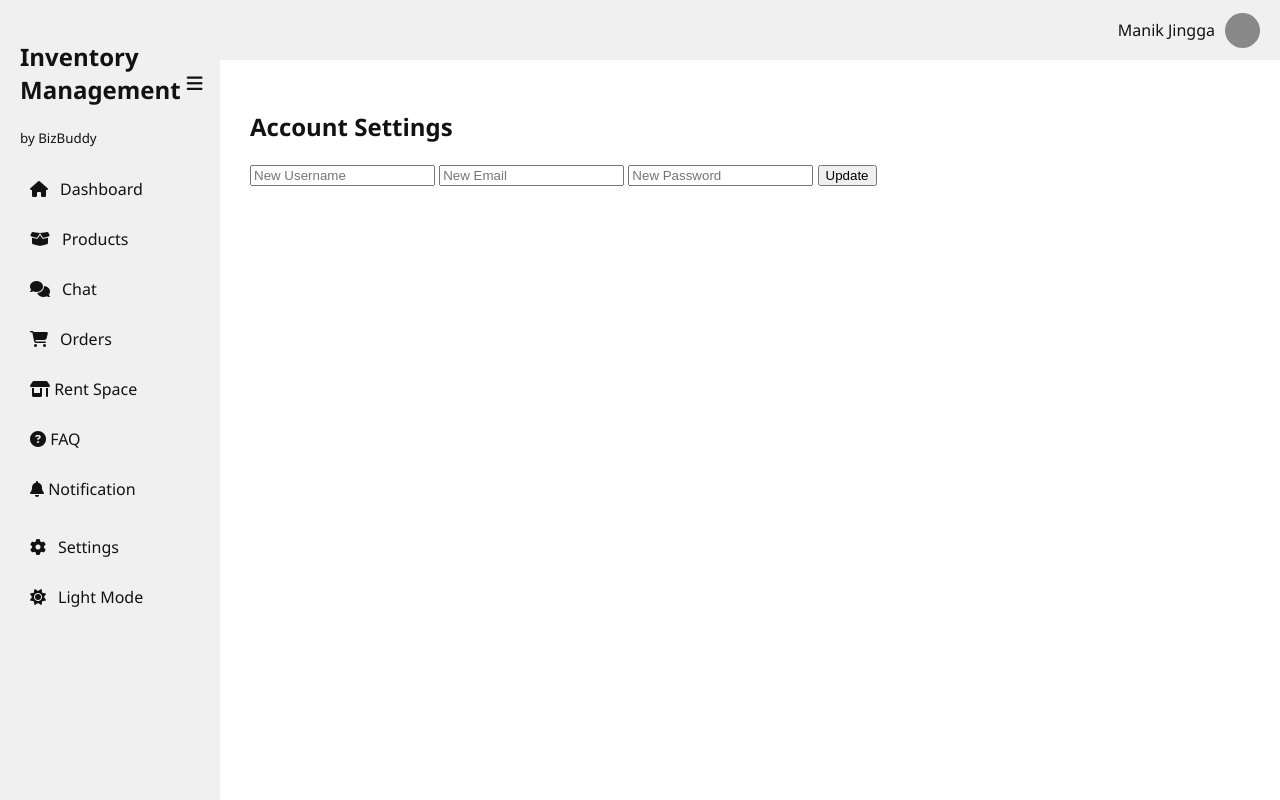
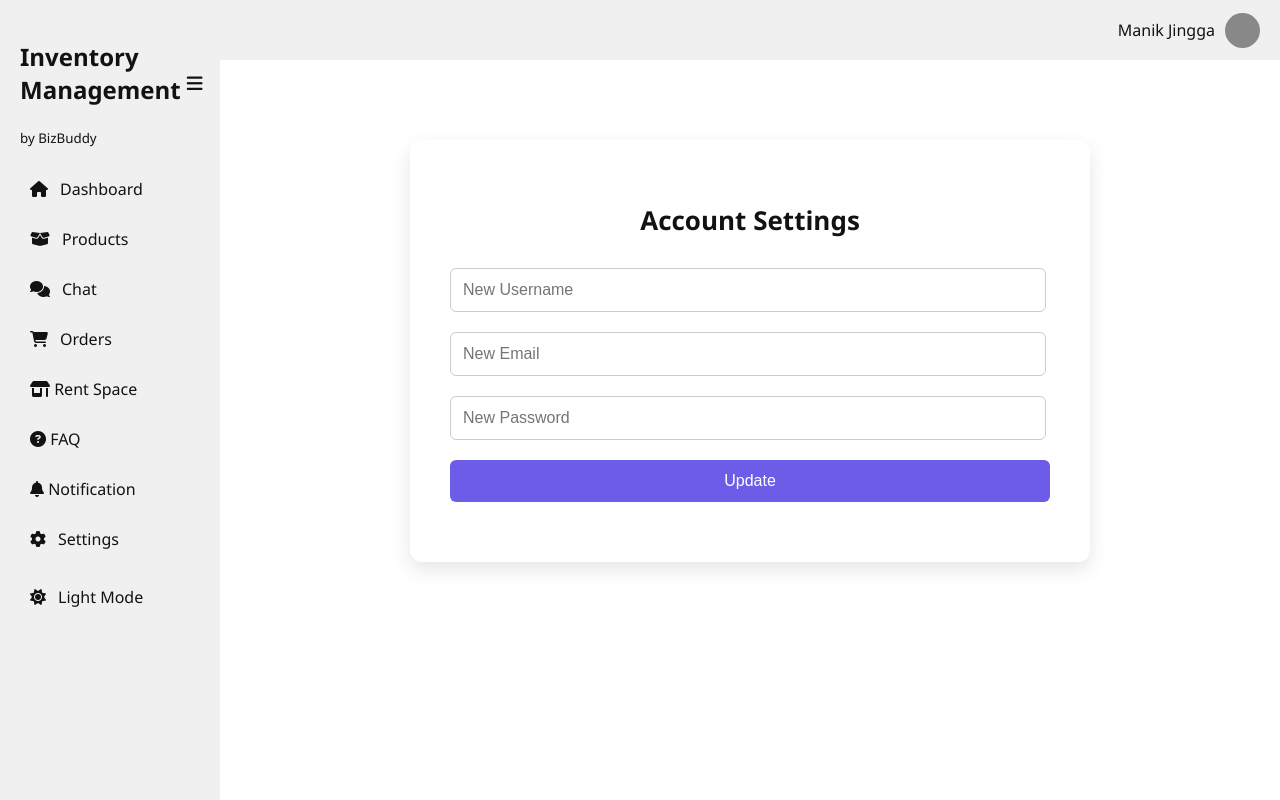
Before and after one commit to rohiiittttt/myplatform, a Django app: template templates/settings_page.html in a window 1280 px wide. Run offline with Django 3.2, Linux system fonts and the light colour scheme; the template is opened without the code that fills it, so the values that code supplies are empty.

Commit message:
Setting page css updated

```diff
--- a/static/css/styles.css
+++ b/static/css/styles.css
@@ -457,3 +457,56 @@ body {
   background-color: #5b4cd6;
   transform: translateY(-2px);
 }
+
+
+.container {
+  max-width: 600px;
+  margin: 50px auto;
+  padding: 40px;
+  background-color: var(--card-bg);
+  border-radius: 12px;
+  box-shadow: 0 8px 20px rgba(0, 0, 0, 0.1);
+  color: var(--text-color);
+  text-align: center;
+}
+
+.container h2 {
+  margin-bottom: 30px;
+  font-size: 26px;
+  font-weight: 600;
+}
+
+#settings-form {
+  display: flex;
+  flex-direction: column;
+  gap: 20px;
+}
+
+#settings-form input {
+  padding: 12px;
+  border-radius: 6px;
+  border: 1px solid #ccc;
+  font-size: 16px;
+  width: 95%;
+}
+
+#settings-form button {
+  padding: 12px;
+  background-color: var(--highlight);
+  color: white;
+  border: none;
+  border-radius: 6px;
+  font-size: 16px;
+  cursor: pointer;
+  transition: background-color 0.3s ease;
+}
+
+#settings-form button:hover {
+  background-color: #5b4cd6;
+}
+
+#status-msg {
+  margin-top: 20px;
+  font-weight: 500;
+  color: #00cc66;
+}
--- a/templates/includes/sidebar.html
+++ b/templates/includes/sidebar.html
@@ -32,12 +32,14 @@
             <li><i class="fas fa-store-alt"></i> <span>Rent Space</span></li>
             <li><i class="fas fa-question-circle"></i> <span>FAQ</span></li>
             <li><i class="fas fa-bell"></i> <span>Notification</span></li>
+            <li class="{% if request.path == '/settings/' %}active{% endif %}">
+                <a href="{% url 'settings_page' %}"><i class="fas fa-cog"></i> <span>Settings</span></a>
+            </li>
         </ul>
     </nav>
 
     <div class="sidebar-footer">
       <ul>
-        <li><i class="fas fa-cog"></i> <span>Settings</span></li>
         <li id="toggleTheme"><i class="fas fa-moon"></i> <span>Dark Mode</span></li>
       </ul>
     </div>
--- a/templates/settings_page.html
+++ b/templates/settings_page.html
@@ -27,7 +27,7 @@ document.addEventListener("DOMContentLoaded", () => {
         const res = await fetch("/api/update-user/", {
             method: "PUT",
             headers: {
-                "Authorization": "Bearer " + localStorage.getItem("token")
+                "Authorization": "Bearer " + localStorage.getItem("token"),
                 "Content-Type": "application/json"
             },
             body: JSON.stringify({ username, email, password })
```
